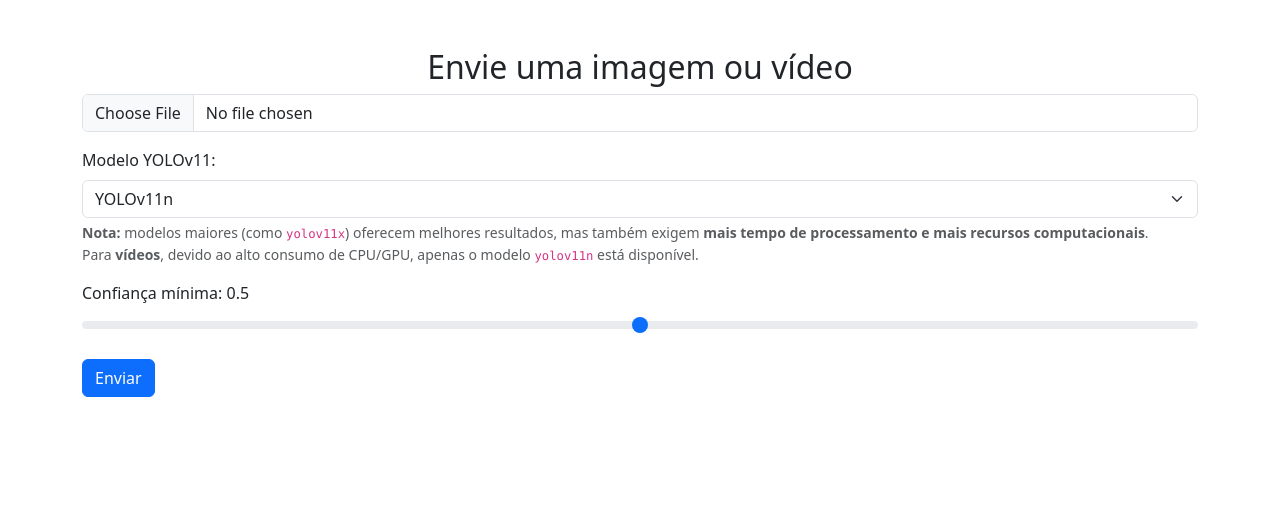
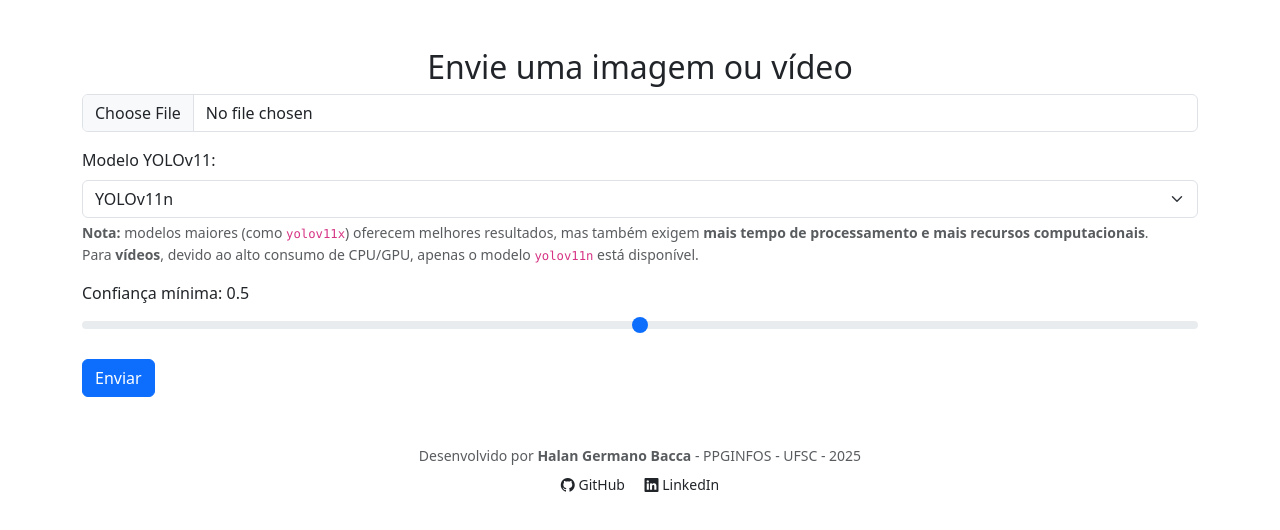
Before and after one commit to halangbacca/parasite-detector-frontend, a Vue app: page / in a window 1280 px wide. Shown: the top 530 px of the page. Built offline with nearby package versions, Linux system fonts and the light colour scheme.

Commit message:
Atualização do rodapé, título e favicon

```diff
--- a/public/index.html
+++ b/public/index.html
@@ -1,17 +1,24 @@
 <!DOCTYPE html>
-<html lang="">
+<html lang="pt-br">
   <head>
-    <meta charset="utf-8">
-    <meta http-equiv="X-UA-Compatible" content="IE=edge">
-    <meta name="viewport" content="width=device-width,initial-scale=1.0">
-    <link rel="icon" href="<%= BASE_URL %>favicon.ico">
+    <meta charset="utf-8" />
+    <meta http-equiv="X-UA-Compatible" content="IE=edge" />
+    <meta name="viewport" content="width=device-width,initial-scale=1.0" />
+    <link
+      href="https://cdn.jsdelivr.net/npm/bootstrap-icons@1.10.5/font/bootstrap-icons.css"
+      rel="stylesheet"
+    />
+    <link rel="icon" href="<%= BASE_URL %>favicon.ico" />
     <title><%= htmlWebpackPlugin.options.title %></title>
   </head>
   <body>
     <noscript>
-      <strong>We're sorry but <%= htmlWebpackPlugin.options.title %> doesn't work properly without JavaScript enabled. Please enable it to continue.</strong>
+      <strong
+        >We're sorry but <%= htmlWebpackPlugin.options.title %> doesn't work
+        properly without JavaScript enabled. Please enable it to
+        continue.</strong
+      >
     </noscript>
     <div id="app"></div>
-    <!-- built files will be auto injected -->
   </body>
 </html>
--- a/src/components/UploadComponent.vue
+++ b/src/components/UploadComponent.vue
@@ -66,11 +66,23 @@
       </ul>
     </div>
 
-    <div v-if="csvUrl || pdfUrl" class="mt-3 text-center">
+    <div v-if="csvUrl || pdfUrl" class="mt-3 text-center mb-5">
       <h4>Relatórios:</h4>
       <a v-if="csvUrl" :href="csvUrl" target="_blank" class="btn btn-outline-primary me-2">📄 Baixar CSV</a>
       <a v-if="pdfUrl" :href="pdfUrl" target="_blank" class="btn btn-outline-danger">📕 Baixar PDF</a>
     </div>
+
+    <footer class="text-center text-muted mt-5 mb-4 small">
+      <div>Desenvolvido por <strong>Halan Germano Bacca</strong> - PPGINFOS - UFSC - 2025</div>
+      <div class="mt-2">
+        <a href="https://github.com/halangbacca" target="_blank" class="me-3 text-decoration-none text-dark">
+          <i class="bi bi-github"></i> GitHub
+        </a>
+        <a href="https://www.linkedin.com/in/halanbacca" target="_blank" class="text-decoration-none text-dark">
+          <i class="bi bi-linkedin"></i> LinkedIn
+        </a>
+      </div>
+    </footer>
   </div>
 </template>
 
--- a/vue.config.js
+++ b/vue.config.js
@@ -1,4 +1,12 @@
-const { defineConfig } = require('@vue/cli-service')
+const { defineConfig } = require("@vue/cli-service");
+
 module.exports = defineConfig({
-  transpileDependencies: true
-})
+  transpileDependencies: true,
+
+  pages: {
+    index: {
+      entry: "src/main.js",
+      title: "Detector de Ovos de Parasitas",
+    },
+  },
+});
```
Also changed, not shown: 1 other file (tests, documents, lock files or other folders).
